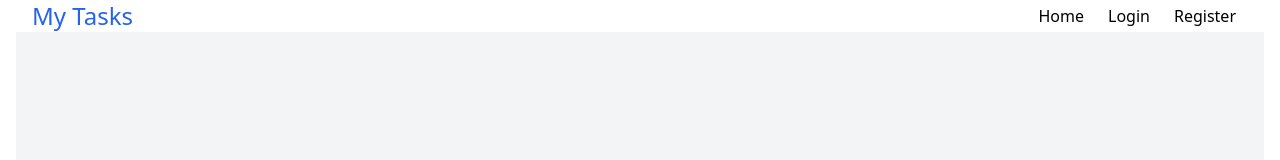
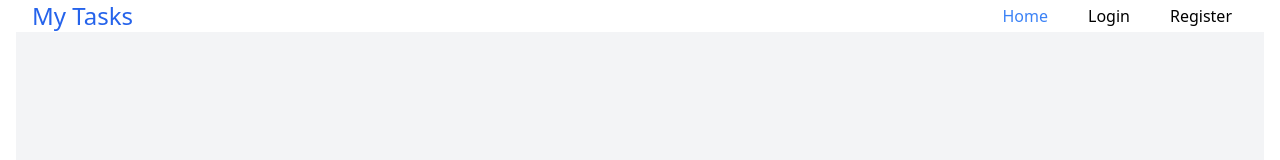
Before and after one commit to Bonjarva/Personal-Projects, a React (Vite) app in the folder Test Project/my-frontend/: page / in a window 1280 px wide. Shown: the top 160 px of the page. Built offline with nearby package versions, Linux system fonts and the light colour scheme; no server answers.

Commit message:
feat(nav): use NavLink for active-link styling

```diff
--- a/Test Project/my-frontend/src/components/NavBar.tsx
+++ b/Test Project/my-frontend/src/components/NavBar.tsx
@@ -1,5 +1,5 @@
 // src/components/NavBar.tsx
-import { Link } from "react-router-dom";
+import { NavLink } from "react-router-dom";
 
 interface NavBarProps {
   token: string | null;
@@ -7,52 +7,56 @@ interface NavBarProps {
 }
 
 export default function NavBar({ token, onLogout }: NavBarProps) {
+  const linkClasses = (isActive: boolean) =>
+    `px-4 py-2 rounded transition-colors ${
+      isActive
+        ? "bg-blue-700 text-blue-500"
+        : "bg-transparent text-gray-900 hover:bg-gray-100"
+    }`;
+
   return (
     <header className="bg-white shadow-md">
       <nav className="max-w-6xl mx-auto px-4 py-3 flex items-center justify-between">
         {/* Logo / Brand */}
-        <Link to="/" className="text-2xl font-extrabold text-blue-600">
+        <NavLink to="/" className="text-2xl font-extrabold text-blue-600">
           My Tasks
-        </Link>
+        </NavLink>
 
         {/* Links */}
-        <div className="space-x-4">
-          <Link
-            to="/"
-            className="text-gray-700 hover:text-blue-600 px-3 py-1 rounded-md transition"
-          >
+        <div className="space-x-2">
+          <NavLink to="/" className={({ isActive }) => linkClasses(isActive)}>
             Home
-          </Link>
+          </NavLink>
 
           {token ? (
             <>
-              <Link
+              <NavLink
                 to="/tasks"
-                className="text-gray-700 hover:text-blue-600 px-3 py-1 rounded-md transition"
+                className={({ isActive }) => linkClasses(isActive)}
               >
                 Tasks
-              </Link>
+              </NavLink>
               <button
                 onClick={onLogout}
-                className="text-red-500 hover:text-red-700 px-3 py-1 rounded-md transition"
+                className="px-4 py-2 rounded transition-colors bg-transparent text-red-500 hover:bg-red-100"
               >
                 Logout
               </button>
             </>
           ) : (
             <>
-              <Link
+              <NavLink
                 to="/login"
-                className="text-gray-700 hover:text-blue-600 px-3 py-1 rounded-md transition"
+                className={({ isActive }) => linkClasses(isActive)}
               >
                 Login
-              </Link>
-              <Link
+              </NavLink>
+              <NavLink
                 to="/register"
-                className="text-gray-700 hover:text-blue-600 px-3 py-1 rounded-md transition"
+                className={({ isActive }) => linkClasses(isActive)}
               >
                 Register
-              </Link>
+              </NavLink>
             </>
           )}
         </div>
```
